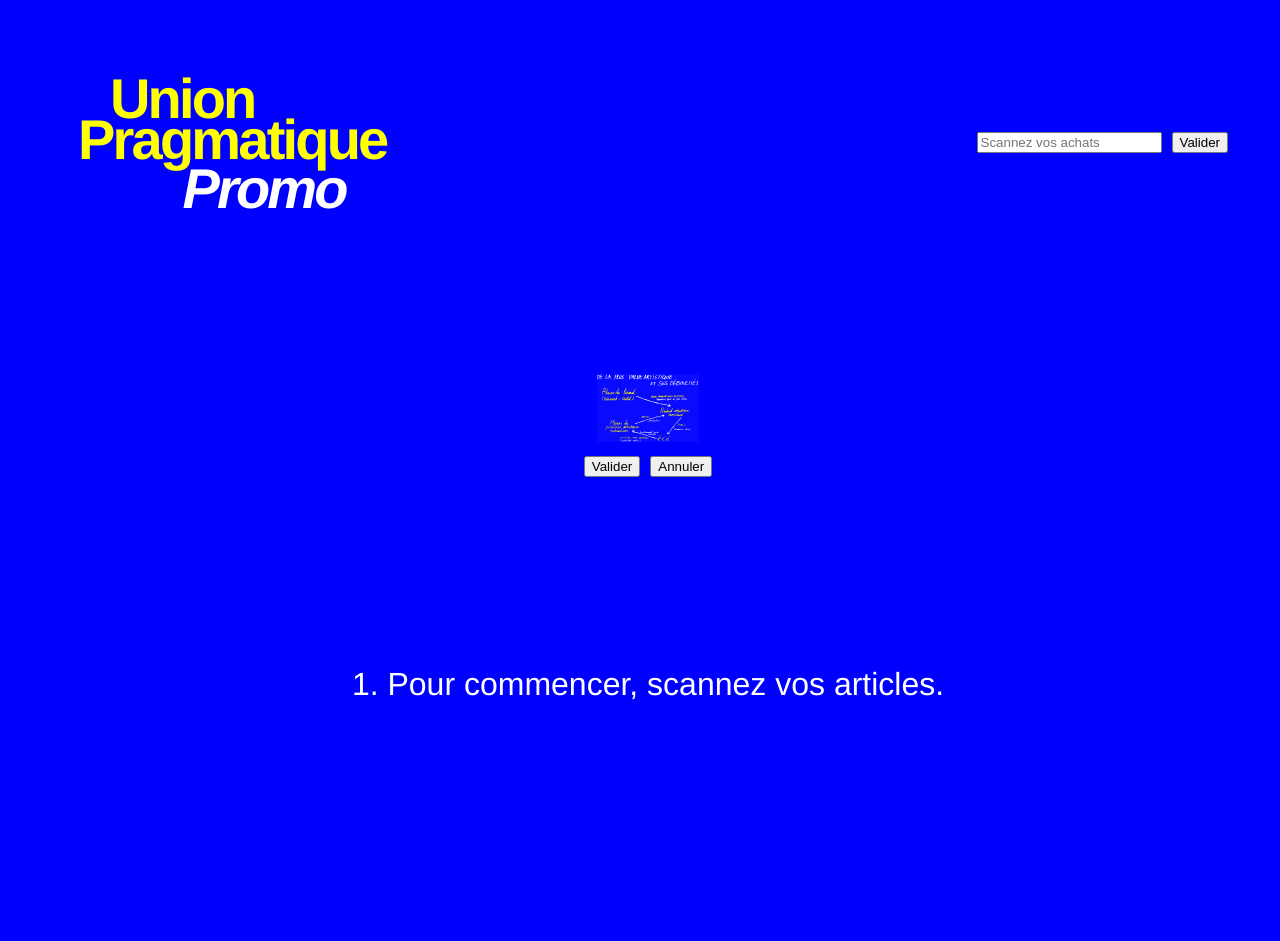
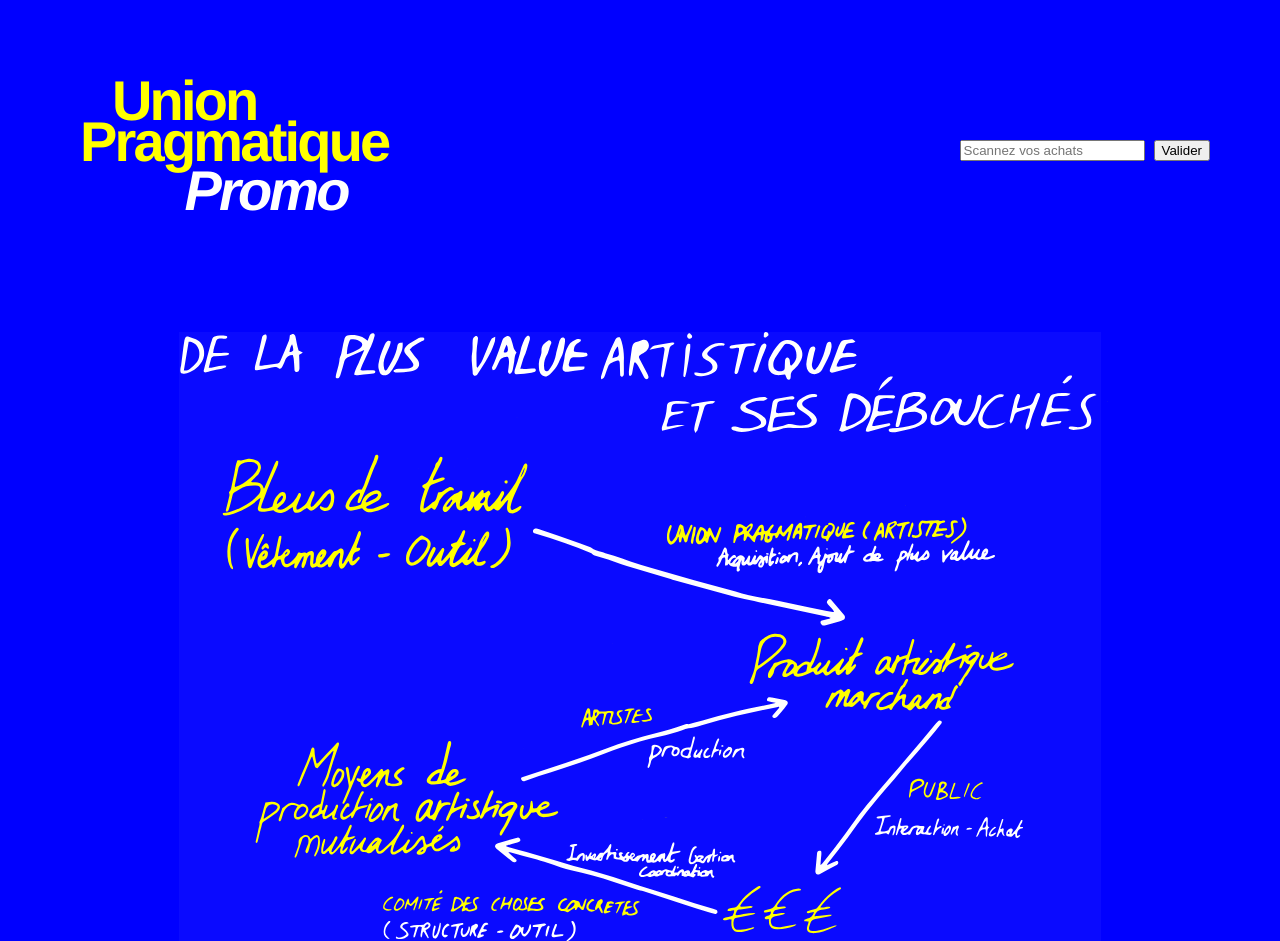
Before and after one commit to koltrast/UP-Promo, a website: page public/index.html in a window 1280 px wide. Shown: the top 941 px of the page. Before the commit the page ends 816 px from the top, so only its background shows below. Drawn offline with Linux system fonts and the light colour scheme.

Commit message:
trying things

```diff
--- a/public/css/style.css
+++ b/public/css/style.css
@@ -1,31 +1,18 @@
 html,
 body {
+	font-family: helvetica, sans-serif;
 	background-color: blue;
 	color: yellow;
-	font-family: helvetica, sans-serif;
+	width: 100%;
+	height: 100%;
+	margin: 0;
+	padding: 0;
+	font-size: 32px;
+	font-style: normal;
+	font-weight: 400;
+	line-height: 41px;
 }
 
-.container {
-	display: flex;
-	flex-direction: column;
-	justify-content: space-between;
-	align-items: center;
-	width: 100vw;
-	height: 100vh;
-	padding: 60px;
-	box-sizing: border-box; /* Pour inclure le padding dans la taille */
-}
-
-/* Header en haut de l'écran */
-#header {
-	display: flex;
-	justify-content: space-between; /* Espacement entre logo et input */
-	align-items: center;
-	width: 100%;
-	flex-shrink: 0; /* Empêche le header de rétrécir */
-}
-
-/* Logo-box et Item-input-section */
 #logo-box {
 	display: flex;
 	padding: 10px;
@@ -59,37 +46,45 @@ body {
 	height: 39px;
 }
 
-#item-input-section {
+.container {
 	display: flex;
-	gap: 10px;
+	flex-direction: column;
+	height: 100%;
+	padding: 60px;
+	box-sizing: border-box; /* Pour inclure le padding dans la hauteur totale */
 }
 
-/* Mid-box qui s'étend pour occuper l'espace restant */
-#mid-box {
+#header {
+	display: flex;
+	justify-content: space-between;
+	align-items: center;
+	padding: 10px;
+}
+
+.mid-box {
+	flex: 1; /* Prend l'espace restant */
 	display: flex;
 	flex-direction: column;
 	justify-content: center;
 	align-items: center;
-	width: 100%;
-	flex-grow: 1; /* Permet au mid-box de grandir pour occuper l'espace */
-	gap: 20px;
 }
 
-/* int-step1 - Centrage de l'image */
 #int-step1 {
 	display: flex;
 	justify-content: center;
 	align-items: center;
-	width: 100%;
+	width: 100%; /* Prend toute la largeur */
 }
 
 #int-step1 img {
+	height: 100%;
 	max-width: 100%;
-	height: auto;
+	object-fit: contain;
 }
 
-/* int-step2 - Disposition des éléments */
-#int-step2 {
+#int-step2,
+#int-step3,
+#int-step4 {
 	display: flex;
 	flex-direction: column;
 	justify-content: center;
@@ -97,20 +92,10 @@ body {
 	gap: 20px;
 }
 
-/* Liste et bouton dans int-step2 */
 #entered-list-section {
 	display: flex;
-	flex-direction: row; /* Pour que les colonnes soient côte à côte */
+	flex-direction: row;
 	gap: 20px;
-}
-
-#entered-headline {
-	flex: 1;
-	text-align: left;
-}
-
-#step2-col2 {
-	flex: 2;
 }
 
 #entered-items-list {
@@ -119,26 +104,22 @@ body {
 	margin: 0;
 }
 
-/* Action buttons */
 .action-buttons-section {
 	display: flex;
 	gap: 10px;
 	justify-content: center;
 }
 
-/* Bottom box avec info-box centrée */
-#bottom-box {
+.bottom-box {
+	flex-shrink: 0; /* Ne se rétrécit pas */
 	display: flex;
 	justify-content: center;
 	align-items: center;
-	width: 100%;
-	flex-shrink: 0; /* Empêche le bottom box de rétrécir */
 }
 
 #info-box {
 	display: flex;
-	padding: 10px;
-	justify-content: center;
+	flex-direction: column;
 	align-items: center;
 	gap: 10px;
 }
```
Also changed, not shown: public/index.html (+0 -7 lines).
